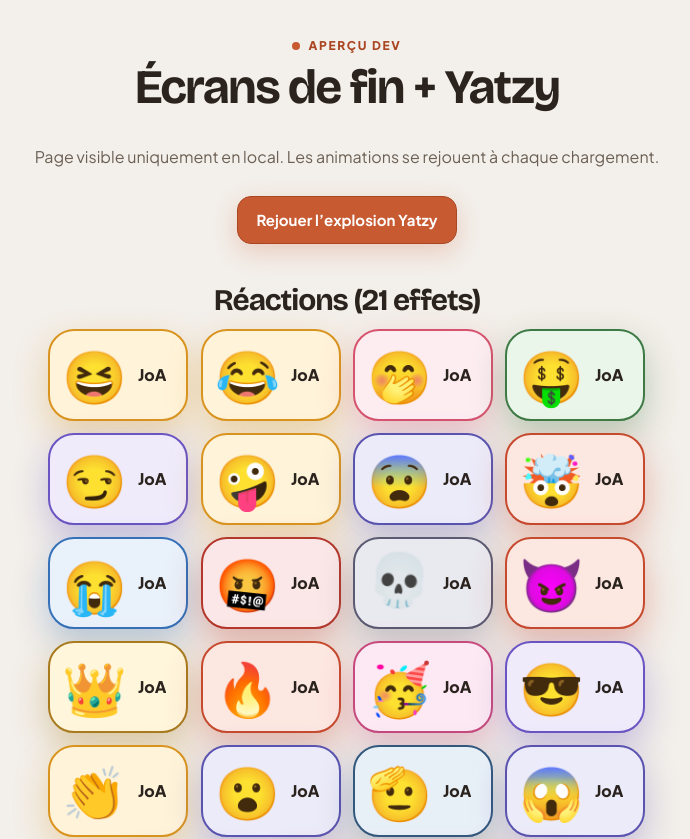
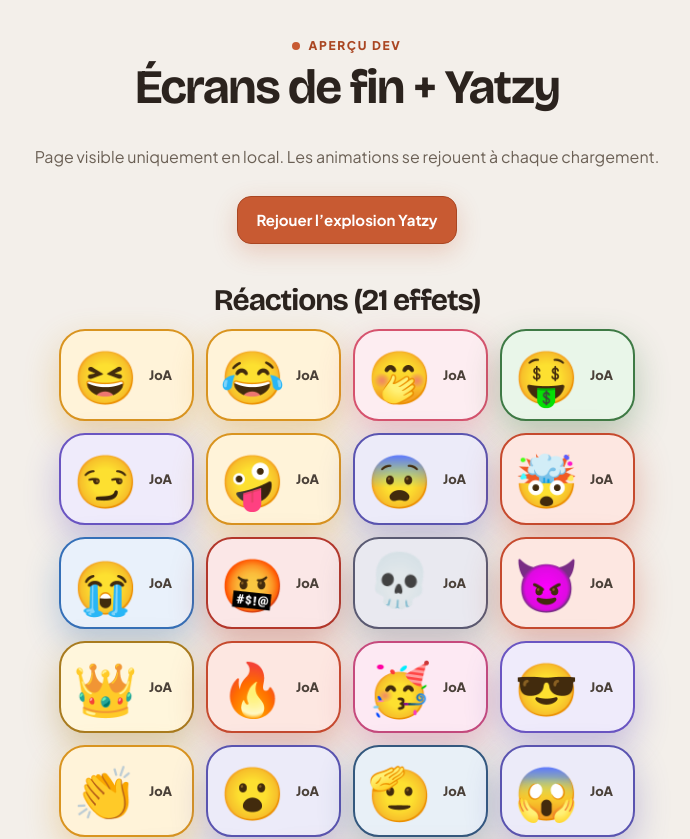
Before and after one commit to Matahari165/yazzy, a Next.js app: page /preview in a window 1280 px wide. Shown: the top 839 px of the page, without its empty margins (293-983 px from the left). Built offline with nearby package versions, Linux system fonts and the light colour scheme.

Commit message:
fix(ui): suppression du voile d'accueil et contraste sombre pour les réactions

```diff
--- a/src/app/game.css
+++ b/src/app/game.css
@@ -763,15 +763,6 @@
   animation: none !important;
 }
 .reaction-phrase > span:first-child { font-size: 22px; font-weight: 400; }
-.reaction-who { display: grid; gap: 2px; min-width: 0; }
-.reaction-who strong {
-  max-width: min(56vw, 210px);
-  color: var(--ink);
-  font-size: 15px;
-  font-weight: 800;
-  line-height: 1.25;
-  text-wrap: balance;
-}
 .reaction-toast {
   position: fixed; z-index: 70; top: max(58px, calc(env(safe-area-inset-top) + 48px)); left: 50%;
   display: flex; align-items: center; gap: 12px; padding: 12px 20px 12px 12px;
@@ -836,8 +827,24 @@
 .reaction-face i:nth-child(2) { --bx: -30px; --by: -20px; }
 .reaction-face i:nth-child(3) { --bx: 28px; --by: -24px; }
 .reaction-face i:nth-child(4) { --bx: 4px; --by: 30px; }
-.reaction-who { display: grid; min-width: 0; }
-.reaction-who small { max-width: 150px; overflow: hidden; color: var(--ink); font-size: 16px; font-weight: 800; text-overflow: ellipsis; white-space: nowrap; }
+.reaction-who { display: grid; gap: 2px; min-width: 0; }
+.reaction-who strong {
+  max-width: min(56vw, 210px);
+  color: #2b231e;
+  font-size: 15px;
+  font-weight: 800;
+  line-height: 1.25;
+  text-wrap: balance;
+}
+.reaction-who small {
+  max-width: 150px;
+  overflow: hidden;
+  color: #4a4038;
+  font-size: 13px;
+  font-weight: 800;
+  text-overflow: ellipsis;
+  white-space: nowrap;
+}
 
 /* 8. Multi-joueur */
 .multiplayer-game-header { position: relative; min-height: 40px; gap: 7px; margin-bottom: 7px; }
--- a/src/app/lobby.css
+++ b/src/app/lobby.css
@@ -12,15 +12,7 @@
 
 .lobby-bg { position: fixed; inset: 0; z-index: -1; overflow: hidden; background: var(--page); }
 .lobby-spot {
-  position: absolute;
-  width: 560px;
-  height: 560px;
-  left: var(--mx, 50%);
-  top: var(--my, 18%);
-  translate: -50% -50%;
-  background: radial-gradient(circle, rgb(217 78 53 / 6%) 0%, transparent 65%);
-  transition: left 0.25s ease-out, top 0.25s ease-out;
-  pointer-events: none;
+  display: none;
 }
 .lobby-grid {
   position: absolute;
--- a/src/app/themes.css
+++ b/src/app/themes.css
@@ -309,8 +309,11 @@
   border-color: var(--line);
   color: var(--ink);
 }
+[data-theme="dark"] .reaction-who strong {
+  color: #1a1614;
+}
 [data-theme="dark"] .reaction-who small {
-  color: #2b231e;
+  color: #4a4038;
 }
 
 /* ==========================================================================
```
